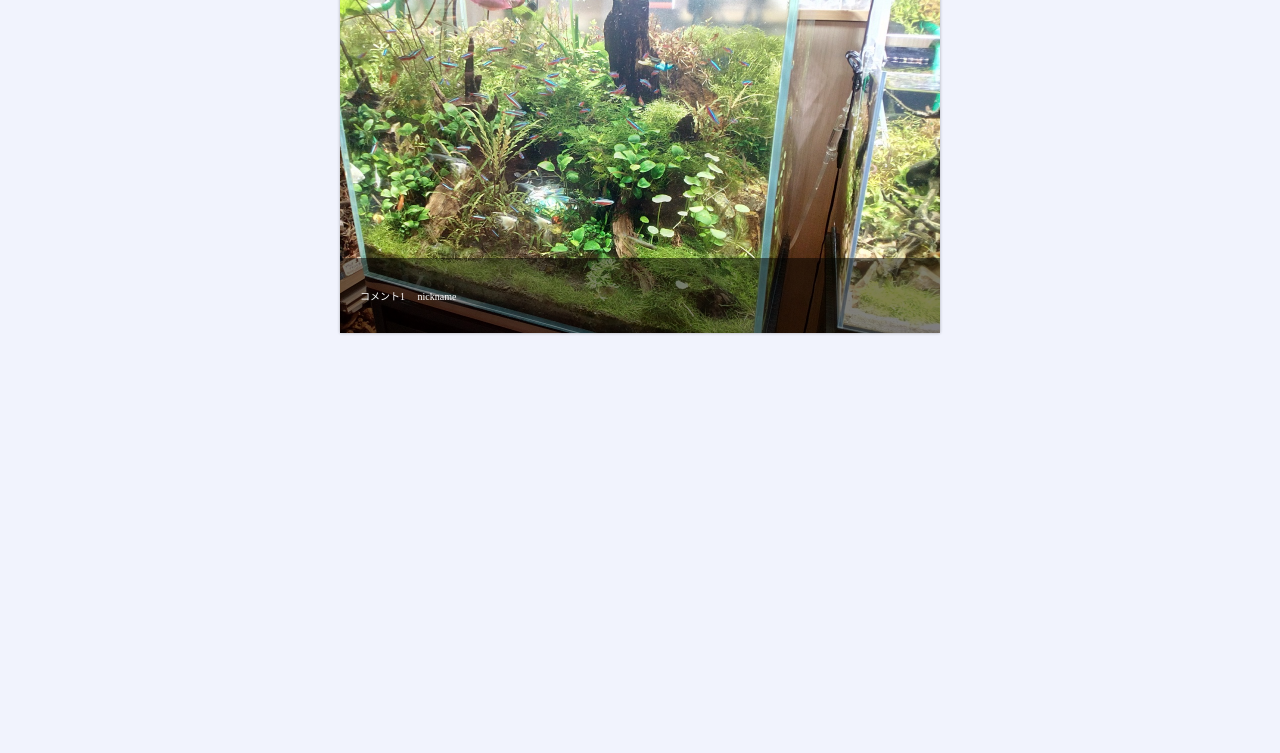
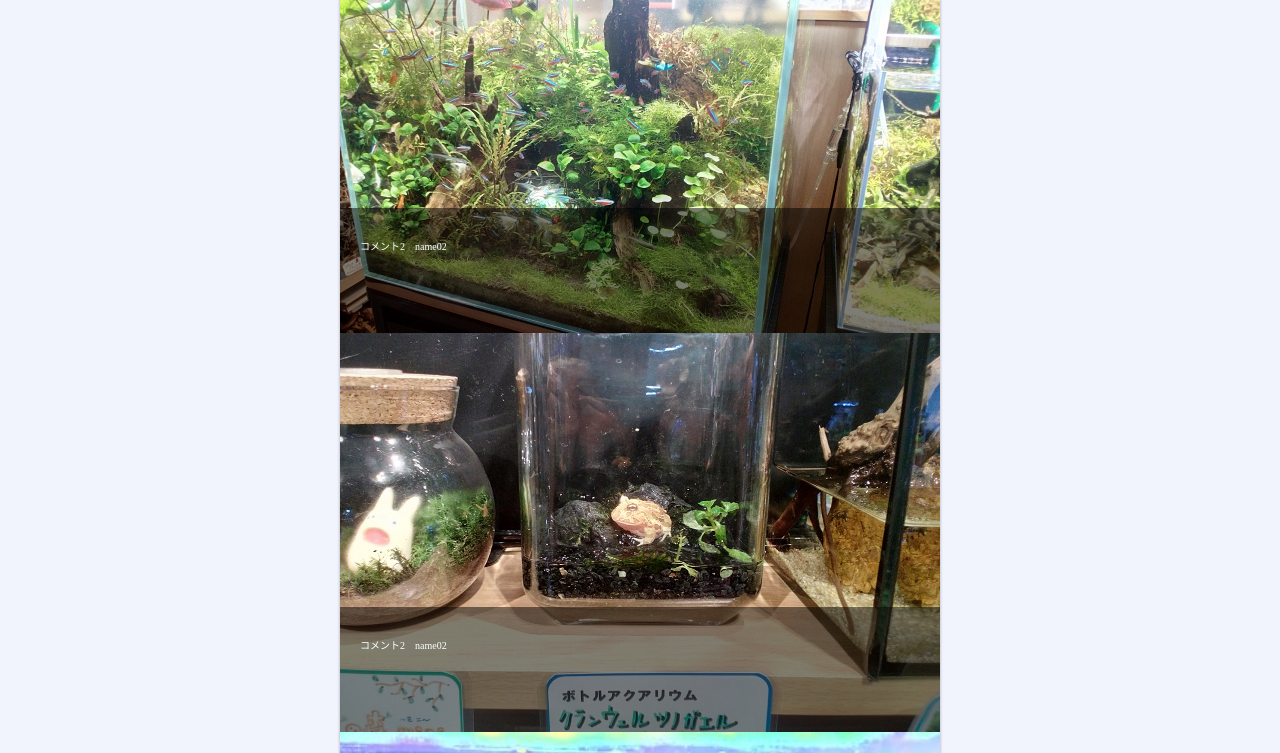
Before and after one commit to aocattleya/My-Photo, a plain HTML site: page index.html in a window 1280 px wide. Shown: the part 47-800 px from the top of the page. Drawn offline with Linux system fonts and the light colour scheme.

Commit message:
JavaScriptでforでの表示

```diff
--- a/index.html
+++ b/index.html
@@ -17,13 +17,50 @@
 
     <div class="container">
         <div id="img_unit">
-            <div class="photo">
-                <img src="img/img01.jpg">
-                <div class="inner">
-                    <p>コメント1 <span>nickname</span></p>
-                </div>
-            </div>
+
         </div>
+
+        <script>
+            var images = [
+                {
+                    "path": "img/img01.jpg",
+                    "name": "name01",
+                    "caption": "コメント1"
+                },
+                {
+                    "path": "img/img02.jpg",
+                    "name": "name02",
+                    "caption": "コメント2"
+                },
+                {
+                    "path": "img/img03.jpg",
+                    "name": "name03",
+                    "caption": "コメント3"
+                }
+            ];
+
+            var img;
+            var caption;
+            var div;
+
+            for (var i = 0; i < images.length; i++) {
+
+                img = document.createElement('img');
+                img.setAttribute('src', images[i].path);
+
+                caption = document.createElement('div');
+                caption.className = 'inner';
+                caption.innerHTML = '<p>' + images[1].caption + '<span>' + images[1].name + '</span><p>';
+
+                div = document.createElement('div');
+                div.className = 'photo';
+                div.appendChild(img);
+                div.appendChild(caption);
+
+                document.getElementById('img_unit').appendChild(div);
+            }
+
+        </script>
 
 </body>
 
```
Also changed, not shown: img/img02.jpg (added), img/img03.jpg (added).
